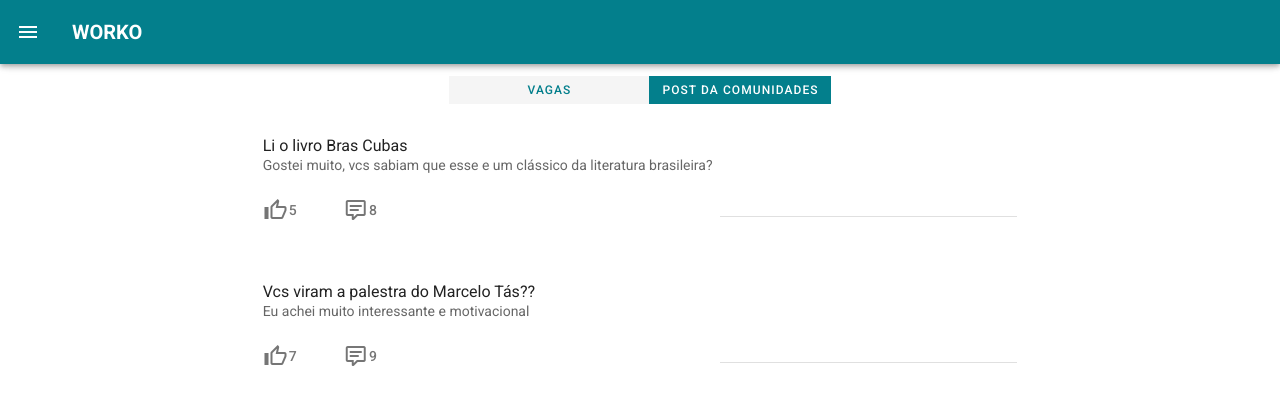
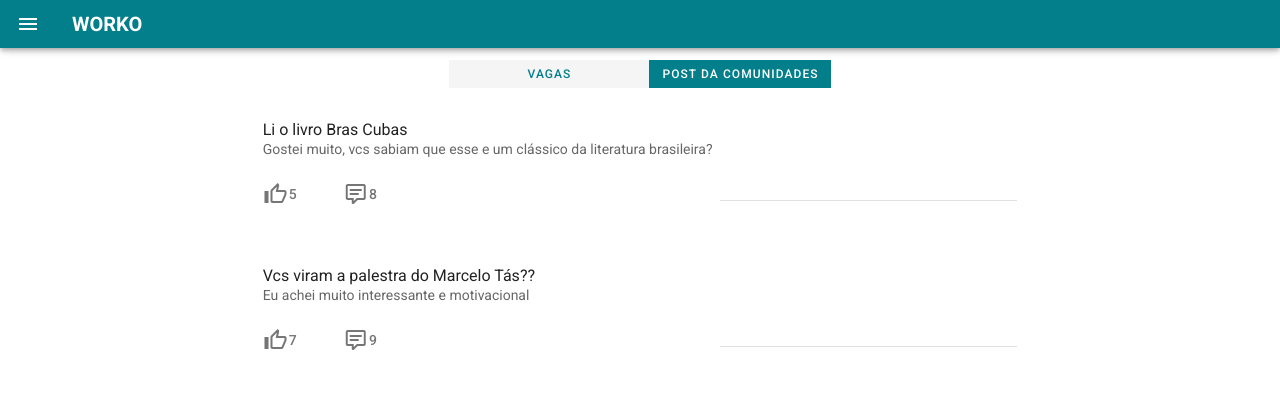
Before and after one commit to flpgst/worko, a Vue app: page / in a window 1280 px wide. Shown: the top 404 px of the page. Built offline with nearby package versions, Linux system fonts and the light colour scheme.

Commit message:
adicionada prop dense na app-bar

```diff
--- a/src/App.vue
+++ b/src/App.vue
@@ -1,6 +1,6 @@
 <template>
   <v-app>
-    <v-app-bar app color="primary">
+    <v-app-bar app color="primary" dense>
       <v-app-bar-nav-icon @click="drawer = true" dark />
 
       <!-- <div class="d-flex align-center">
```
